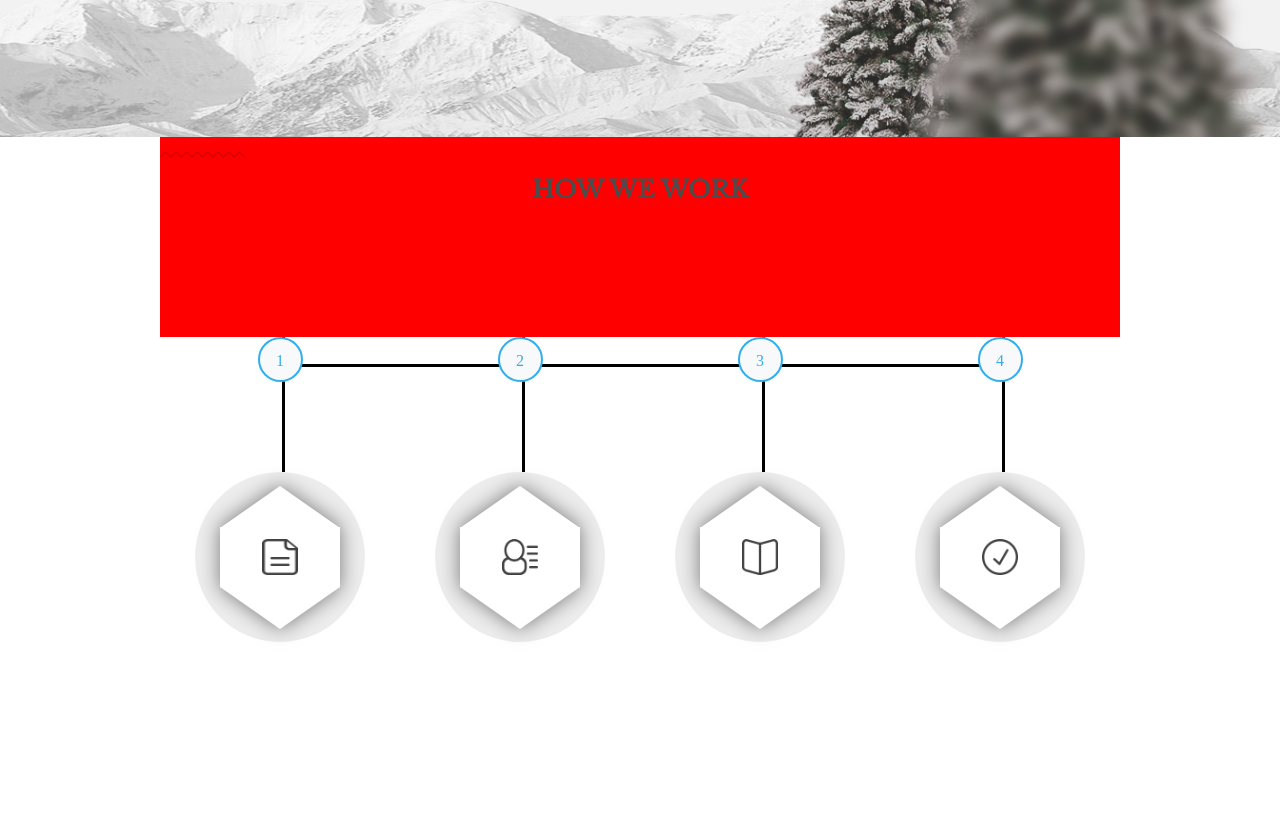
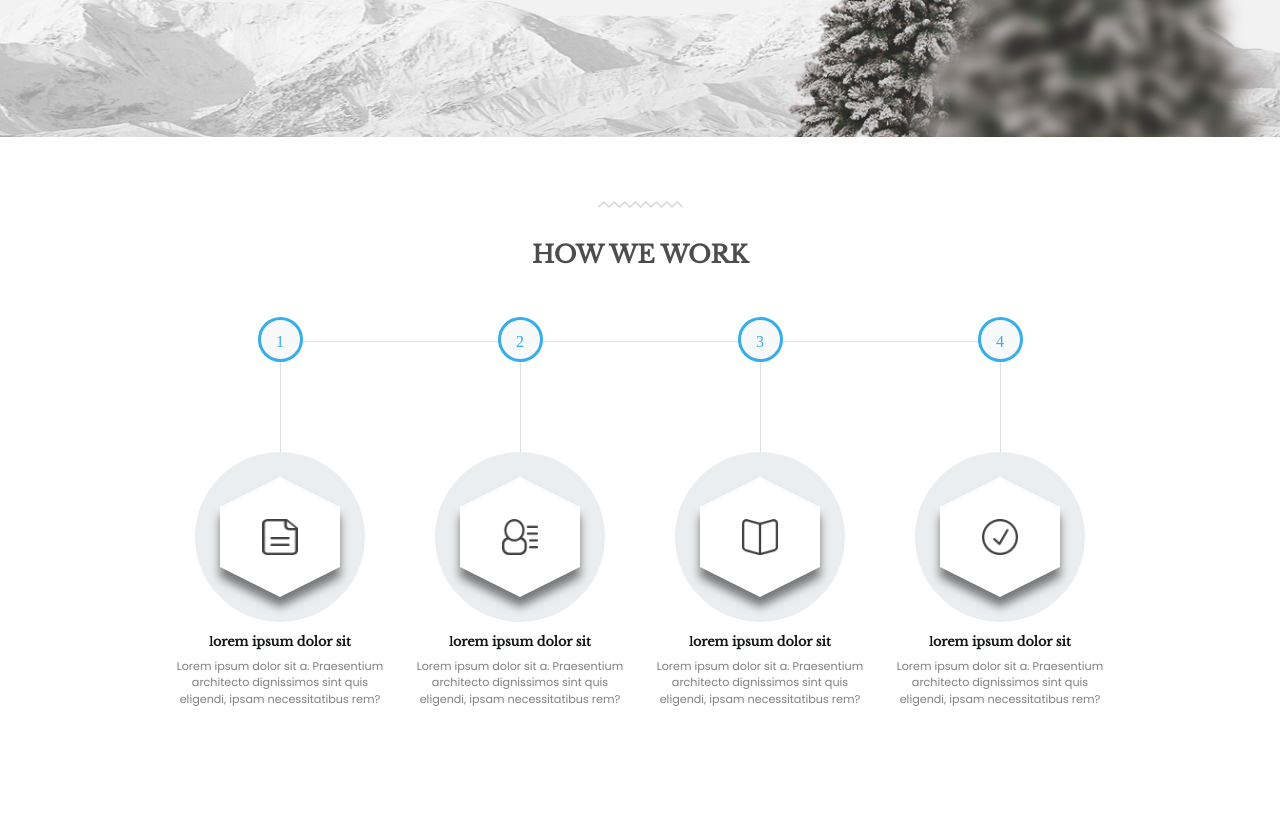
Before and after one commit to PashaSchool/Mountains-travel_responsive, a website: page builds/develpment/index.html in a window 1280 px wide. Shown: the part 2429-3269 px from the top of the page. Drawn offline with nearby package versions, Linux system fonts and the light colour scheme; files whose address does not match are found by name.

Commit message:
add we work & responsive for we work

```diff
--- a/builds/develpment/index.html
+++ b/builds/develpment/index.html
@@ -113,7 +113,7 @@
             </div>
         </section>
     </article>
-    <article class="scene" id="wework">
+    <article class="scene hidefor_mobile" id="wework">
         <section class='wework_header'>
             <span class="waves"></span>
             <h2>how we work</h2>
@@ -127,6 +127,10 @@
                             <span class="icn" id="note-icn"></span>
                         </div>
                     </div>
+                    <div class="wework_desc_wrapper">
+                        <h4>lorem ipsum dolor sit</h4>
+                        <p>Lorem ipsum dolor sit a. Praesentium architecto dignissimos sint quis eligendi, ipsam necessitatibus rem?</p>
+                    </div>
                 </li>
                 <li class="wework_list_item">
                     <span class='number-item'>2</span>
@@ -135,13 +139,21 @@
                             <span class="icn" id="user-icn"></span>
                         </div>
                     </div>
+                    <div class="wework_desc_wrapper">
+                        <h4>lorem ipsum dolor sit</h4>
+                        <p>Lorem ipsum dolor sit a. Praesentium architecto dignissimos sint quis eligendi, ipsam necessitatibus rem?</p>
+                    </div>
                 </li>
                 <li class="wework_list_item">
                     <span class='number-item'>3</span>
                     <div class="wrapper-circle">
                         <div class="ractangle">
-                            <span class="icn"  id="book-icn"></span>
+                            <span class="icn" id="book-icn"></span>
                         </div>
+                    </div>
+                    <div class="wework_desc_wrapper">
+                        <h4>lorem ipsum dolor sit</h4>
+                        <p>Lorem ipsum dolor sit a. Praesentium architecto dignissimos sint quis eligendi, ipsam necessitatibus rem?</p>
                     </div>
                 </li>
                 <li class="wework_list_item">
@@ -150,6 +162,10 @@
                         <div class="ractangle">
                             <span class="icn" id="oclock-icn"></span>
                         </div>
+                    </div>
+                    <div class="wework_desc_wrapper">
+                        <h4>lorem ipsum dolor sit</h4>
+                        <p>Lorem ipsum dolor sit a. Praesentium architecto dignissimos sint quis eligendi, ipsam necessitatibus rem?</p>
                     </div>
                 </li>
             </ul>
--- a/components/style/_variables.scss
+++ b/components/style/_variables.scss
@@ -17,6 +17,7 @@ $narrow: 400px;
 $small: 650px;
 $medium: 960px;
 $wide: 1200px;
+$ex-small: 750px;
 
 //Color
 $white: #ffffff;
--- a/components/style/modules/_journal.scss
+++ b/components/style/modules/_journal.scss
@@ -133,6 +133,7 @@
                     } //before
                 } //water
                 span.journal-type {
+                    // font: $mainfont;
                     font-size: .65em;
                     color: $blue;
                     font-weight: $bold;
--- a/components/style/modules/_wework.scss
+++ b/components/style/modules/_wework.scss
@@ -3,31 +3,40 @@
     @include clearfix;
     height: 700px;
     .wework_header {
-        height: 200px;
-        background: red;
+        height: 180px;
+        // background: red;
+        padding-top: 50px;
         text-align: center;
+    }
+    @include breakpoint(0 $small) {
+        display: none;
+    }
+    h2,
+    span{
+    	margin: 0 auto;
+    }
+    h2 {
+    	padding: 15px 0 10px 0;
     }
     .wework_body {
         ul.wework_list {
             display: inline-block;
             width: 100%;
-            height: 500px;
             position: relative;
             &:before {
                 content: '';
                 position: absolute;
-                height: 3px;
+                height: 1px;
                 width: span(9 of 12);
                 left: span(1.5 of 12);
-                top: 27px;
-                background-color: $dark;
+                top: 24px;
+                background-color: lighten($grey, 25);
                 z-index: -1;
             }
             @include clearfix;
             li.wework_list_item {
                 @include span(3 of 12);
                 position: relative;
-                height: 100%;
                 span.number-item {
                     display: block;
                     margin: 0 auto;
@@ -35,60 +44,84 @@
                     height: 45px;
                     background-color: $light;
                     @include border-radius(100%);
-                    border: 2px solid $blue;
+                    border:3px solid $blue;
                     color: $blue;
                     text-align: center;
                     line-height: 43px;
+                    font-width: $heavy;
                 }
                 .wrapper-circle {
                     width: 170px;
                     height: 170px;
-                    background-color: rgba(lighten($dark, 90), .7);
+                    background-color: lighten($grey, 30);
                     border-radius: 100%;
-                    z-index: -1;
-                    margin: 90px auto;
+                    margin: 90px auto 10px;
                     position: relative;
+                    @include breakpoint($small $ex-small) {
+                        width: 140px;
+                        height: 140px;
+                        margin: 60px auto 10px;
+                    }
                     &:before {
-                    	content: '';
-                    	width: 3px;
-                    	height: 100%;
-                    	background-color: $dark;
-                    	position: absolute;
-                    	left: calc(50% + 1.5px);
-                    	top: -100%;
+                        content: '';
+                        width: 1px;
+                        height: 100%;
+                        background-color: lighten($grey, 25);
+                        position: absolute;
+                        left: calc(50% - 0.5px);
+                        top: calc(-90% + 40px);
+                        z-index: -10;
                     }
                     .ractangle {
                         position: relative;
                         width: 120px;
                         height: 60px;
                         @include positionMiddle;
-                        filter: drop-shadow(0px 0px 10px rgba(0, 0, 0, .5));
+                        filter: drop-shadow(0px 10px 5px rgba(0, 0, 0, .5));
                         background: $white !important;
+                        @include breakpoint($small $ex-small) {
+                            width: 102px;
+                            height: 51px;
+                        }
                         &:after,
                         &:before {
                             content: '';
                             position: absolute;
                             border: 60px solid $white;
+                            @include breakpoint($small $ex-small) {
+                                border-width: 51px;
+                            }
                         }
                         &:after {
                             border-right-color: transparent;
                             border-left-color: transparent;
                             border-bottom-color: transparent;
-                            transform: scaleY(.7);
-                            top: calc(100% - 18px);
+                            transform: scaleY(.5);
+                            top: calc(100% - 30px);
+                            @include breakpoint($small $ex-small) {
+                                top: calc(100% - 26px);
+                            }
                         }
                         &:before {
                             border-right-color: transparent;
                             border-left-color: transparent;
                             border-top-color: transparent;
-                            transform: scaleY(.7);
-                            top: calc(-100% - 41px);
+                            transform: scaleY(.5);
+                            top: calc(-100% - 30px);
+                            @include breakpoint($small $ex-small) {
+                                top: calc(-100% - 25px);
+                            }
                         } //before
                         .icn {
                             display: block;
                             width: 38px;
                             height: 38px;
                             @include positionMiddle;
+                            @include breakpoint($small $ex-small) {
+                                width: 31px;
+                                height: 31px;
+                                background-size: 30px 30px !important;
+                            }
                         }
                     } //circle
                     #note-icn {
@@ -104,6 +137,26 @@
                         @include backImg('../images/icons/11.png', 36px 36px);
                     }
                 } //wrapper
+                .wework_desc_wrapper {
+                    width: 100%;
+                    text-align: center;
+                    margin-top: 10px;
+                    h4 {
+                        font-size: .8em;
+                        text-transform: lowercase;
+                        padding: 0 10px 5px 10px;
+                        font-weight: $heavy;
+                        color: darken($light, 90);
+                        &:first-letter {
+                            font-size: .9em;
+                        }
+                    } //h4
+                    p {
+                        font: $mainfont;
+                        font-size: .7em;
+                        color: rgba(#000000, .5);
+                    } //paragraph
+                }
             } //li
         } //ul
     }
```
Also changed, not shown: builds/develpment/css/style.css.
